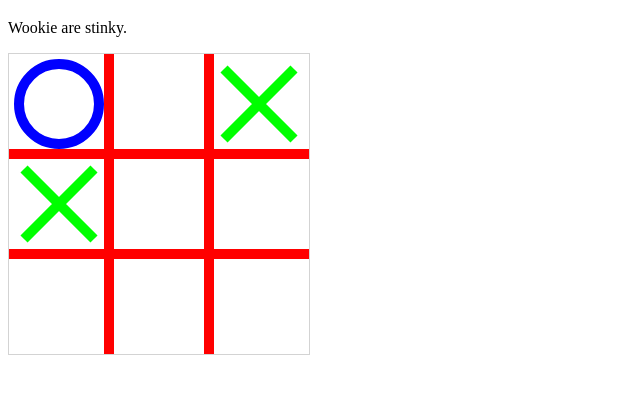
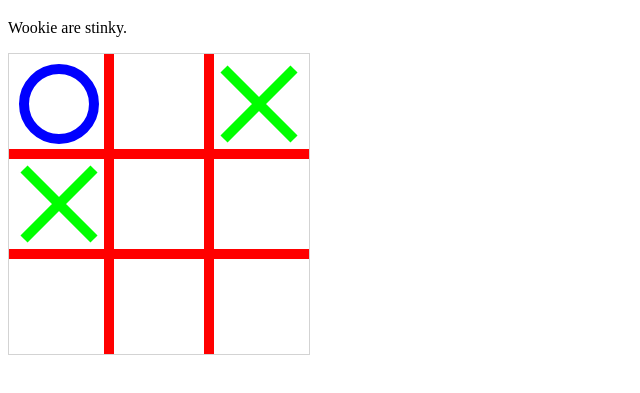
Before and after one commit to wookie3465/wookie3465.github.io, a plain HTML site: page index.html in a window 1280 px wide. Shown: the part 61-454 px from the top of the page, without its empty margins (0-640 px from the left). Drawn offline with Linux system fonts and the light colour scheme.

Commit message:
Update index.html

```diff
--- a/index.html
+++ b/index.html
@@ -30,7 +30,7 @@ Your browser does not support the HTML5 canvas tag.</canvas>
 
   function drawCircle(ctx, x, y) {
       ctx.beginPath();
-      ctx.arc(x + 50, y + 50, 40, 0, 2 * Math.PI);
+      ctx.arc(x + 50, y + 50, 35, 0, 2 * Math.PI);
       ctx.strokeStyle="#0000FF"; // Blue.
       ctx.lineWidth = 10;
       ctx.stroke();
```
